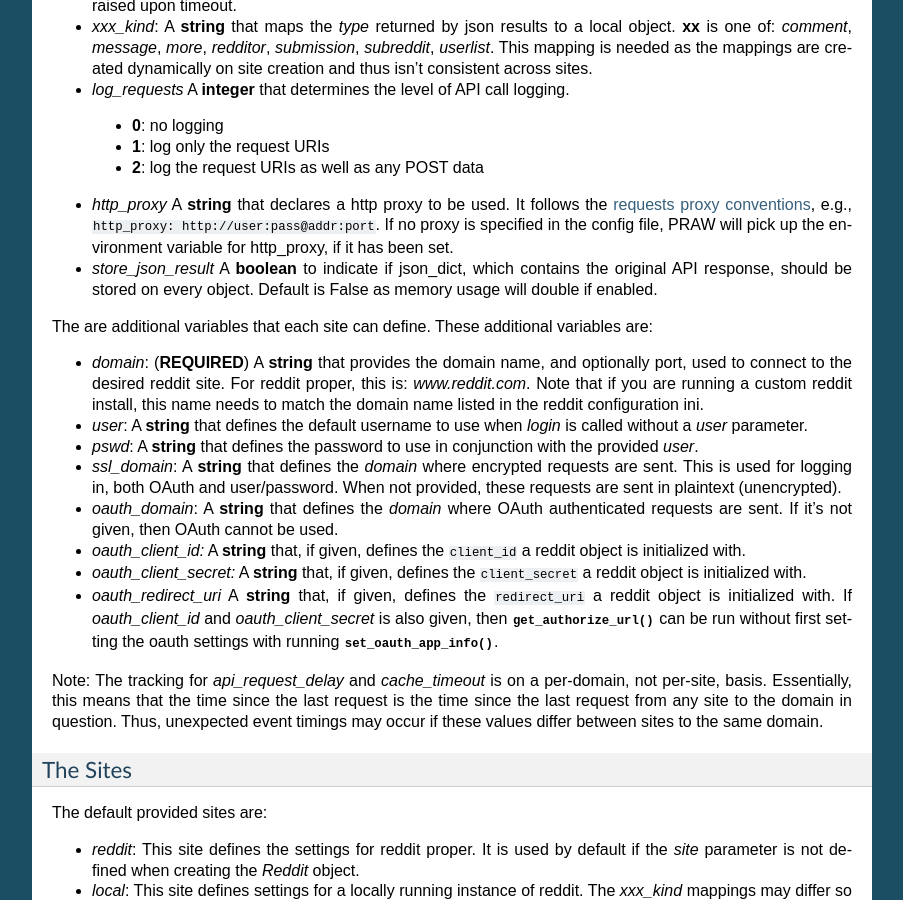
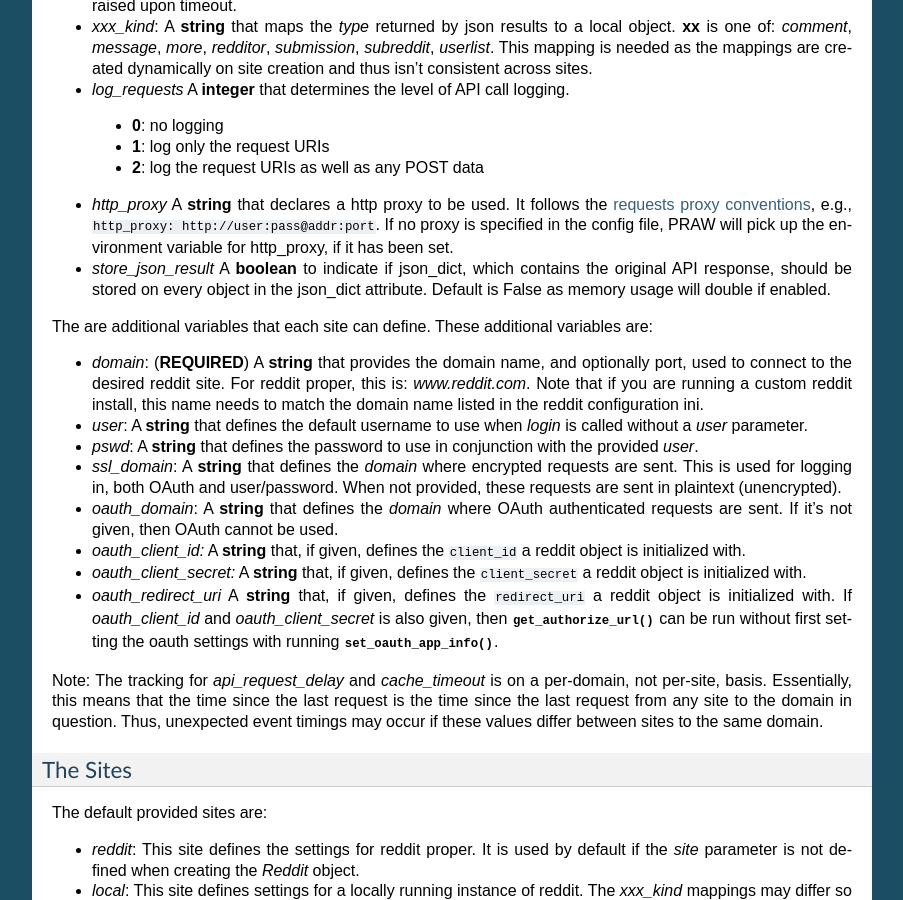
Before and after one commit to praw-dev/praw, a Sphinx documentation site: the page built from docs/pages/configuration_files.rst, in a window 1280 px wide and 900 px high, scrolled down 926 px. Shown: the whole window, without its empty margins (198-1101 px from the left). Built offline with Sphinx 7.4.7, drawn with Linux system fonts in a browser that asks for light colours.

Commit message:
Update configuration_files.rst

```diff
--- a/docs/pages/configuration_files.rst
+++ b/docs/pages/configuration_files.rst
@@ -73,9 +73,8 @@ config file. Each site can overwrite any of these variables.
   has been set.
 
 * *store_json_result* A **boolean** to indicate if json_dict, which contains the original API
-  response, should be stored on every object. Default is False as
+  response, should be stored on every object in the json_dict attribute. Default is False as
   memory usage will double if enabled.
-
 
 The are additional variables that each site can define. These additional
 variables are:
```
